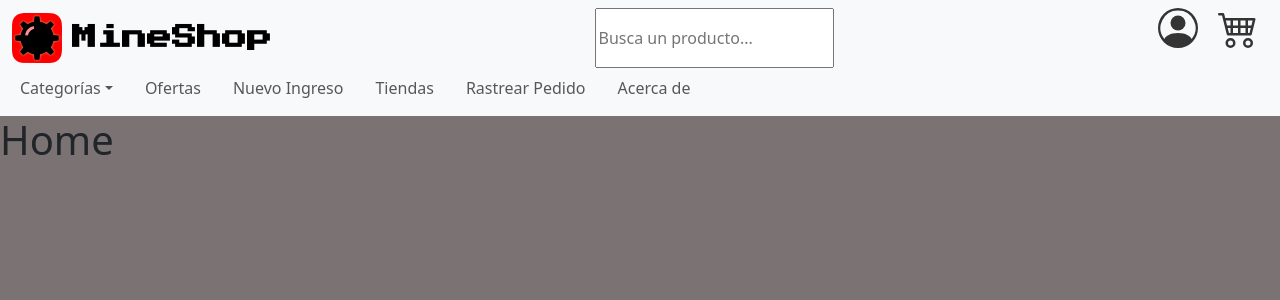
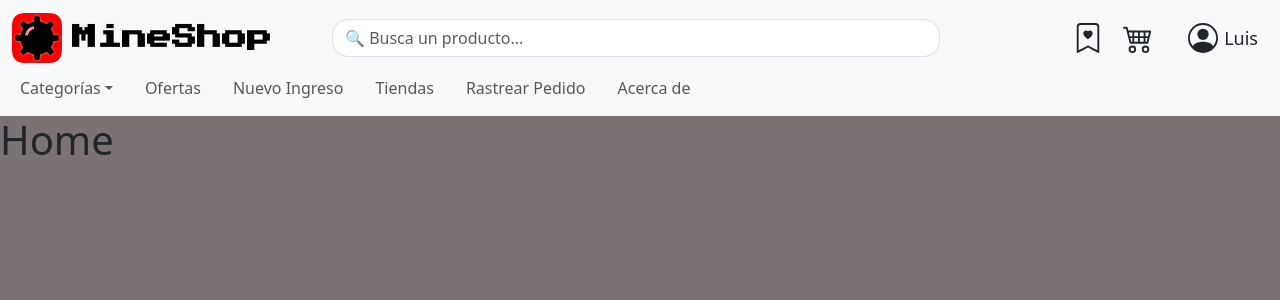
Before and after one commit to LuisLopezMuy/MineShop, a React (Vite) app: page / in a window 1280 px wide. Shown: the top 300 px of the page. Built offline with nearby package versions, Linux system fonts and the light colour scheme.

Commit message:
Se mejoró la navbar

```diff
--- a/public/styles/NavBar.css
+++ b/public/styles/NavBar.css
@@ -1,43 +1,55 @@
-.flexDiv{
+.flexDiv {
     display: flex;
     flex-direction: column;
     width: 100%;
 }
 
-.nav1{
+.sec1>div {
     display: flex;
-    justify-content: space-between;
+    align-items: center;
 }
 
-.iconsDiv > a {
-    margin-right: 10px;
-    margin-left: 10px;
-    color: rgb(53, 52, 52);
-}
-
-.navbar-brand{
+.navbar-brand {
     font-family: "Press start 2p";
     font-size: 25px;
     font-weight: 800;
     display: flex;
+
+    >div {
+        display: flex;
+        align-items: center;
+    }
+
+    >img {
+        width: 50px;
+        margin-right: 10px;
+    }
 }
 
-.navbar-brand > img {
-    width: 50px;
-    margin-right: 10px;
+.form-control {
+    border-radius: 16px;
+    margin-top: 10px;
+    margin-bottom: 10px;
 }
 
 
-.navbar-brand > div {
+.iconsDiv {
+    display: flex;
+    justify-content: flex-end;
+    > a{
+        margin-left: 10px;
+        margin-right: 10px;
+    }
+}
+.perfil{
     display: flex;
     align-items: center;
+    svg{
+        margin-right: 6px;
+        margin-left: 15px;
+    }
+    span{
+        font-size: 18px;
+        font-weight: 500;
+    }
 }
-
-.navBar{
-    position: sticky;
-    top: 0;
-    z-index: 1000;
-}
-.navBar > nav{
-    position: inherit;
-}
--- a/src/components/NavBar.jsx
+++ b/src/components/NavBar.jsx
@@ -17,56 +17,59 @@ function NavBar() {
     return (
 
         <div className="navBar">
-
-            <nav class="navbar navbar-expand-lg bg-body-tertiary fixed-top">
-                <div class="container-fluid">
-
+            <nav className="navbar navbar-expand-lg bg-body-tertiary sticky-top">
+                <div className="container-fluid">
                     <div className="flexDiv">
 
-                        <div className="nav1">
 
+                        <div className="row sec1">
+
+                            <div className="col-6 col-xl-3 order-1">
                                 <Link className="navbar-brand" to="/">
                                     <img src="/logo.png" ></img>
                                     <div><span>MineShop</span></div>
                                 </Link>
+                            </div>
 
+                            <div className="col-12 col-xl-6 order-3 order-xl-2">
+                                <input className="form-control me-2" type="text" placeholder="🔍 Busca un producto..." aria-label="Search" onInput={handleInput} />
+                            </div>
 
-                            <input class="form- control me-2" type="text" placeholder="Busca un producto..." aria-label="Search" onInput={handleInput} />
-
+                            <div className="iconsDiv col-6 col-xl-3 order-2 order-xl-3">
                                 <div className="iconsDiv">
-
-                                <Link to="/perfil">
-                                    <svg xmlns="http://www.w3.org/2000/svg" width="40" height="40" fill="currentColor" class="bi bi-person-circle" viewBox="0 0 16 16">
+                                    <Link className="nav-link" to="/favoritos">
+                                        <svg xmlns="http://www.w3.org/2000/svg" width="30" height="30" fill="currentColor" class="bi bi-bookmark-heart" viewBox="0 0 16 16">
+                                            <path fill-rule="evenodd" d="M8 4.41c1.387-1.425 4.854 1.07 0 4.277C3.146 5.48 6.613 2.986 8 4.412z" />
+                                            <path d="M2 2a2 2 0 0 1 2-2h8a2 2 0 0 1 2 2v13.5a.5.5 0 0 1-.777.416L8 13.101l-5.223 2.815A.5.5 0 0 1 2 15.5zm2-1a1 1 0 0 0-1 1v12.566l4.723-2.482a.5.5 0 0 1 .554 0L13 14.566V2a1 1 0 0 0-1-1z" />
+                                        </svg>
+                                    </Link>
+                                    <Link className="nav-link" to="/carrito">
+                                        <svg xmlns="http://www.w3.org/2000/svg" width="30" height="30" fill="currentColor" className="bi bi-cart4" viewBox="0 0 16 16">
+                                            <path d="M0 2.5A.5.5 0 0 1 .5 2H2a.5.5 0 0 1 .485.379L2.89 4H14.5a.5.5 0 0 1 .485.621l-1.5 6A.5.5 0 0 1 13 11H4a.5.5 0 0 1-.485-.379L1.61 3H.5a.5.5 0 0 1-.5-.5M3.14 5l.5 2H5V5zM6 5v2h2V5zm3 0v2h2V5zm3 0v2h1.36l.5-2zm1.11 3H12v2h.61zM11 8H9v2h2zM8 8H6v2h2zM5 8H3.89l.5 2H5zm0 5a1 1 0 1 0 0 2 1 1 0 0 0 0-2m-2 1a2 2 0 1 1 4 0 2 2 0 0 1-4 0m9-1a1 1 0 1 0 0 2 1 1 0 0 0 0-2m-2 1a2 2 0 1 1 4 0 2 2 0 0 1-4 0" />
+                                        </svg>
+                                    </Link>
+                                    <Link className="nav-link perfil" to="/perfil">
+                                        <svg xmlns="http://www.w3.org/2000/svg" width="30" height="30" fill="currentColor" className="bi bi-person-circle" viewBox="0 0 16 16">
                                             <path d="M11 6a3 3 0 1 1-6 0 3 3 0 0 1 6 0" />
                                             <path fill-rule="evenodd" d="M0 8a8 8 0 1 1 16 0A8 8 0 0 1 0 8m8-7a7 7 0 0 0-5.468 11.37C3.242 11.226 4.805 10 8 10s4.757 1.225 5.468 2.37A7 7 0 0 0 8 1" />
                                         </svg>
+                                        <span>Luis</span>
                                     </Link>
-
-                                <Link to="/carrito">
-                                    <svg xmlns="http://www.w3.org/2000/svg" width="40" height="40" fill="currentColor" class="bi bi-cart4" viewBox="0 0 16 16">
-                                        <path d="M0 2.5A.5.5 0 0 1 .5 2H2a.5.5 0 0 1 .485.379L2.89 4H14.5a.5.5 0 0 1 .485.621l-1.5 6A.5.5 0 0 1 13 11H4a.5.5 0 0 1-.485-.379L1.61 3H.5a.5.5 0 0 1-.5-.5M3.14 5l.5 2H5V5zM6 5v2h2V5zm3 0v2h2V5zm3 0v2h1.36l.5-2zm1.11 3H12v2h.61zM11 8H9v2h2zM8 8H6v2h2zM5 8H3.89l.5 2H5zm0 5a1 1 0 1 0 0 2 1 1 0 0 0 0-2m-2 1a2 2 0 1 1 4 0 2 2 0 0 1-4 0m9-1a1 1 0 1 0 0 2 1 1 0 0 0 0-2m-2 1a2 2 0 1 1 4 0 2 2 0 0 1-4 0" />
-                                    </svg>
-                                </Link>
-
                                 </div>
                             </div>
 
+                        </div>
+
+
                         <div className="nav2">
 
+                            <ul className="navbar-nav me-auto mb-2 mb-lg-0 gap-3">
 
-                            <button class="navbar-toggler" type="button" data-bs-toggle="collapse" data-bs-target="#navbarSupportedContent" aria-controls="navbarSupportedContent" aria-expanded="false" aria-label="Toggle navigation">
-                                <span class="navbar-toggler-icon"></span>
-                            </button>
-
-                            <div class="collapse navbar-collapse" id="navbarSupportedContent">
-
-                                <ul class="navbar-nav me-auto mb-2 mb-lg-0 gap-3">
-
-                                    <li class="nav-item dropdown">
-                                        <a class="nav-link dropdown-toggle" href="#" role="button" data-bs-toggle="dropdown" aria-expanded="false">
+                                <li className="nav-item dropdown">
+                                    <a className="nav-link dropdown-toggle" href="#" role="button" data-bs-toggle="dropdown" aria-expanded="false">
                                         Categorías
                                     </a>
-                                        <ul class="dropdown-menu">
+                                    <ul className="dropdown-menu">
                                         <li>
                                             <Link className="dropdown-item" to="/productos/tecnologia"> Tecnologia </Link>
                                         </li>
@@ -76,23 +79,23 @@ function NavBar() {
                                     </ul>
                                 </li>
 
-                                    <li class="nav-item">
+                                <li className="nav-item">
                                     <Link className="nav-link" to="/productos/ofertas"> Ofertas </Link>
                                 </li>
 
-                                    <li class="nav-item">
+                                <li className="nav-item">
                                     <Link className="nav-link" to="/productos/nuevos"> Nuevo Ingreso </Link>
                                 </li>
 
-                                    <li class="nav-item">
+                                <li className="nav-item">
                                     <Link className="nav-link" to="/tiendas"> Tiendas </Link>
                                 </li>
 
-                                    <li class="nav-item">
+                                <li className="nav-item">
                                     <Link className="nav-link" to="/rastrear"> Rastrear Pedido </Link>
                                 </li>
 
-                                    <li class="nav-item">
+                                <li className="nav-item">
                                     <Link className="nav-link" to="/acerca"> Acerca de </Link>
                                 </li>
 
@@ -100,14 +103,10 @@ function NavBar() {
 
                         </div>
 
-                        </div>
 
                     </div>
-
                 </div>
-
             </nav>
-
         </div>
 
     )
```
Lines whose indentation alone changed are shown as unchanged.
